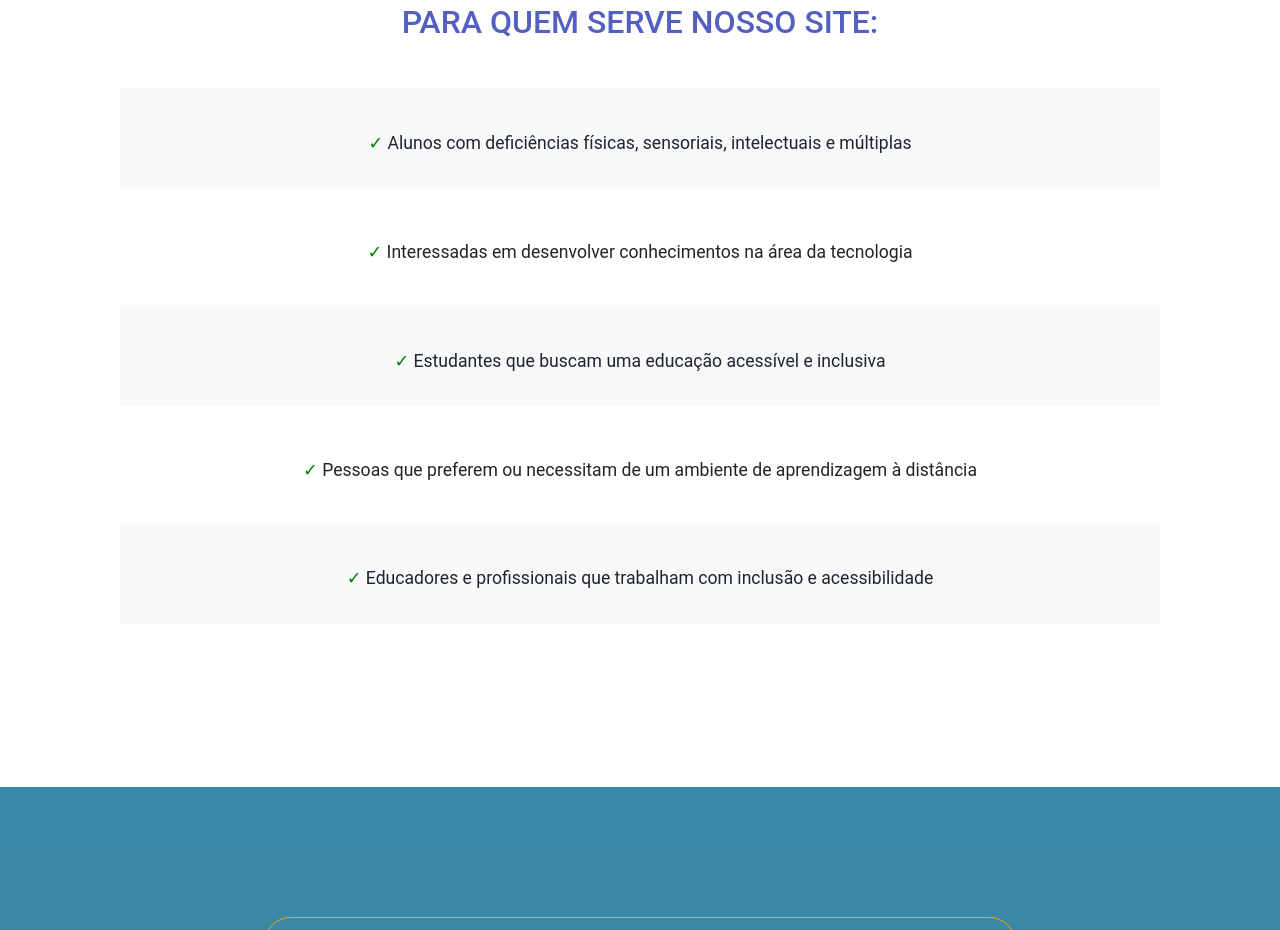
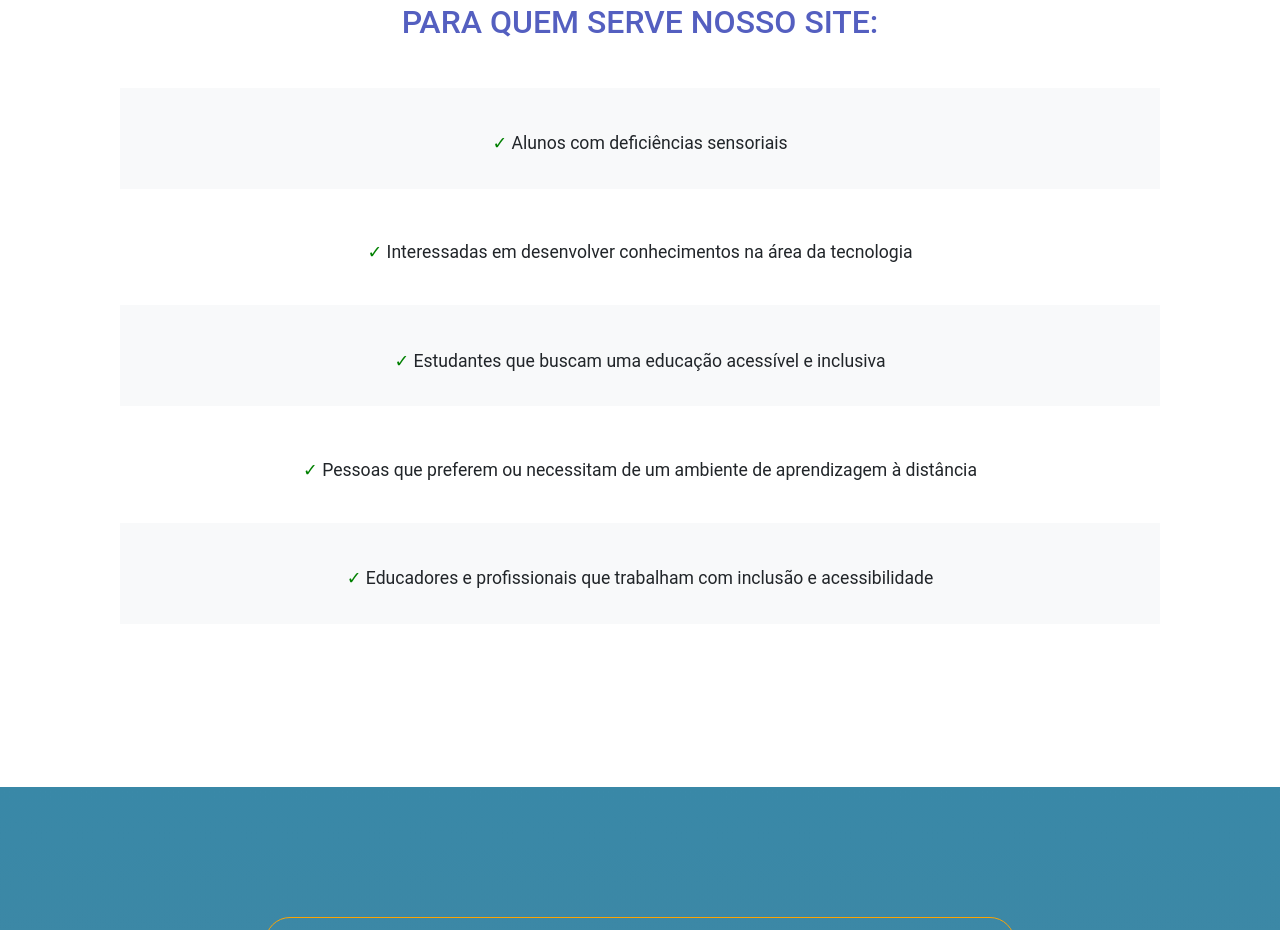
Before and after one commit to cleanrcosta/Projeto_git, a plain HTML site: page index.html in a window 1280 px wide. Shown: the part 956-1886 px from the top of the page. Drawn offline with nearby package versions, Linux system fonts and the light colour scheme.

Commit message:
Update index.html

```diff
--- a/index.html
+++ b/index.html
@@ -74,7 +74,7 @@
             <h2 style="color: hsl(234, 46%, 54%);">PARA QUEM SERVE NOSSO SITE:<br><br></h2>
             <div class="p-3 mb-2 bg-light text-dark fade-in-left"><br>
                 <p> <span style="color: green;">✓</span>
-                    Alunos com deficiências físicas, sensoriais, intelectuais e múltiplas</p>
+                    Alunos com deficiências sensoriais</p>
             </div>
             <div class="p-3 mb-2 bg-white text-dark fade-in-right"><br>
                 <p><span style="color: green;">✓</span> Interessadas em desenvolver conhecimentos na área da tecnologia</p>
```
